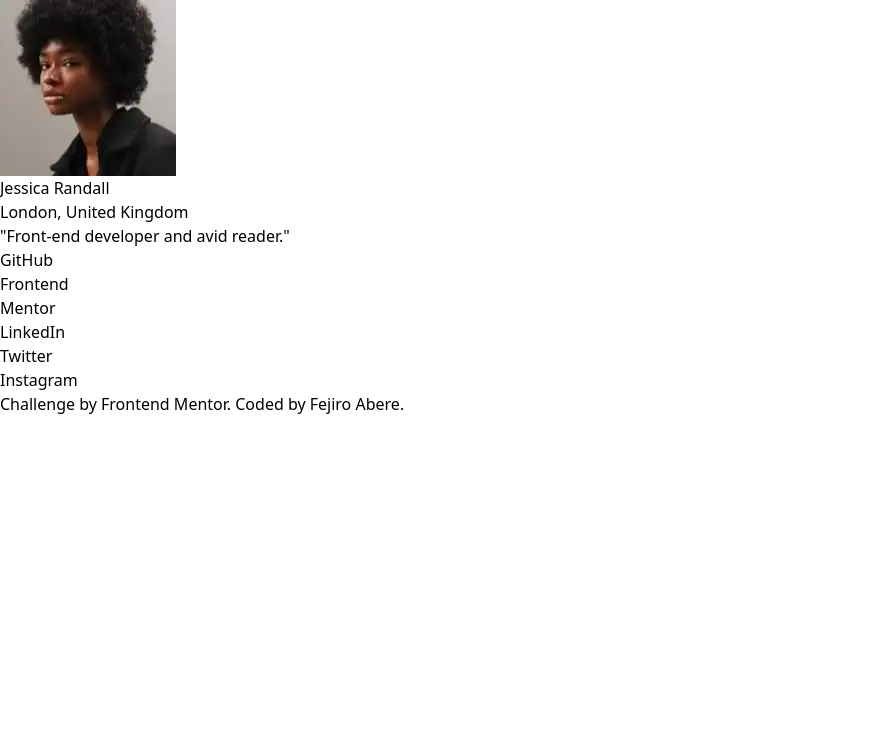
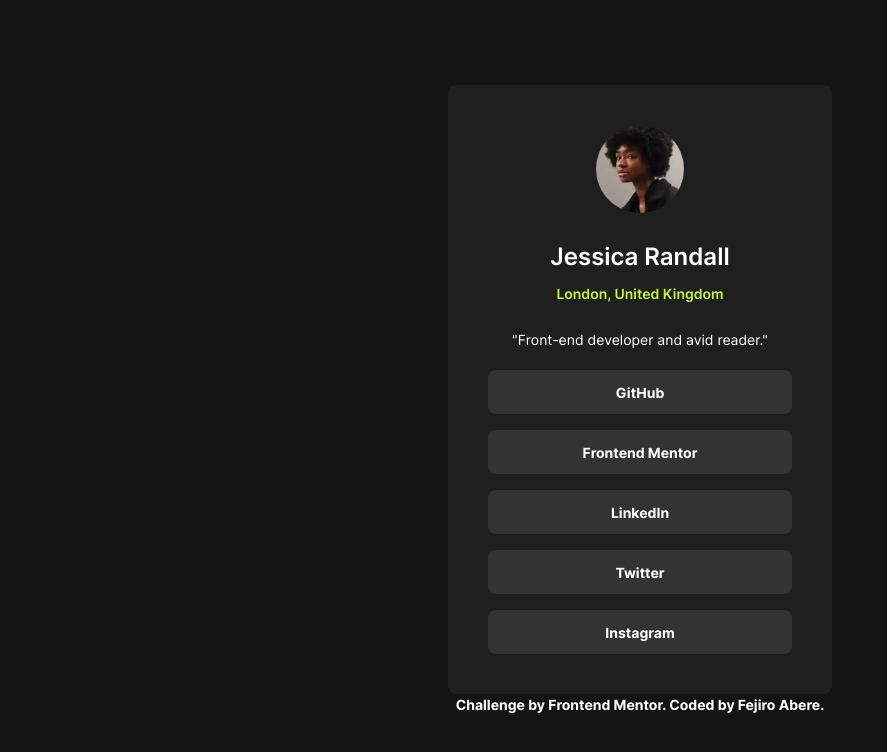
Before and after one commit to Fejiro001/social-links-profile-main, a website: page index.html in a window 1280 px wide. Shown: the whole page, without its empty margins (0-887 px from the left). Drawn offline with Linux system fonts and the light colour scheme.

Commit message:
styling of component done

```diff
--- a/css/style.css
+++ b/css/style.css
@@ -24,4 +24,7 @@
     font-style: normal;
     font-weight: 700;
   }
+  button {
+    @apply w-full h-full;
+  }
 }
--- a/index.html
+++ b/index.html
@@ -1,51 +1,53 @@
 <!DOCTYPE html>
 <html lang="en">
+
 <head>
   <meta charset="UTF-8" />
   <meta name="viewport" content="width=device-width, initial-scale=1.0" />
-    <meta
-      name="description"
-      content="A Social links Frontend Mentor challenge"
-    />
+  <meta name="description" content="A Social links Frontend Mentor challenge" />
 
-    <link
-      rel="icon"
-      type="image/png"
-      sizes="32x32"
-      href="./assets/images/favicon-32x32.png"
-    />
+  <link rel="icon" type="image/png" sizes="32x32" href="./assets/images/favicon-32x32.png" />
 
   <link rel="stylesheet" href="./css/output.css" />
 
   <title>Social links profile</title>
 </head>
 
-  <body>
-    <main>
-      <section>
-        <img src="./assets/images/avatar-jessica.webp" alt="profile picture of Jessica Randall">
-        <div>
-          <h1>Jessica Randall</h1>
-          <p>London, United Kingdom</p>
+<body
+  class="bg-off-black min-h-screen flex flex-col items-center justify-center text-center font-primary-font py-4 px-6">
+
+  <main class="container mx-auto max-w-96 bg-dark-grey flex flex-col justify-center gap-5 px-6 sm:p-10 py-5 rounded-lg">
+
+    <section class="flex flex-col items-center gap-[1.6rem]">
+      <div class="size-[5.5rem]">
+        <img class="size-[5.5rem] rounded-full" src="./assets/images/avatar-jessica.webp"
+          alt="profile picture of Jessica Randall" />
       </div>
-        <p>"Front-end developer and avid reader."</p>
+
+      <div class="space-y-2 font-semibold">
+        <h1 class="text-white text-2xl">Jessica Randall</h1>
+        <p class="text-primary-color text-sm">London, United Kingdom</p>
+      </div>
+
+      <p class="text-white text-sm font-normal">"Front-end developer and avid reader."</p>
     </section>
 
-      <ul>
+    <ul
+      class="grid gap-4 text-white *:bg-grey *:rounded-lg *:h-11 *:text-sm *:font-bold hover:*:bg-primary-color hover:*:cursor-pointer hover:*:text-dark-grey">
       <li><button>GitHub</button></li>
-        <li><button>Frontend</button></li>
-        <li><button>Mentor</button></li>
+      <li><button>Frontend Mentor</button></li>
       <li><button>LinkedIn</button></li>
       <li><button>Twitter</button></li>
       <li><button>Instagram</button></li>
     </ul>
   </main>
 
-    <footer class="">
+  <footer class="text-white font-bold text-sm">
     Challenge by
-      <a href="https://www.frontendmentor.io?ref=challenge" target="_blank"
-        >Frontend Mentor</a
-      >. Coded by <a href="#">Fejiro Abere</a>.
+    <a class="hover:bg-primary-color hover:text-black" href="https://www.frontendmentor.io?ref=challenge"
+      target="_blank">Frontend Mentor</a>. Coded by <a target="_blank" class="hover:bg-primary-color hover:text-black"
+      href="https://www.frontendmentor.io/profile/Fejiro001">Fejiro Abere</a>.
   </footer>
 </body>
+
 </html>
--- a/tailwind.config.js
+++ b/tailwind.config.js
@@ -1,7 +1,11 @@
 /** @type {import('tailwindcss').Config} */
 module.exports = {
-  content: [],
+  content: ["index.html"],
   theme: {
+    fontSize: {
+      sm: "clamp(0.875rem, 1vw, 2rem)",
+      "2xl": "clamp(1.5rem, 1vw, 3rem)",
+    },
     extend: {
       colors: {
         "primary-color": "hsl(75, 94%, 57%)",
```
Also changed, not shown: README-template.md (deleted), README.md, css/output.css. Lines whose indentation alone changed are shown as unchanged.
